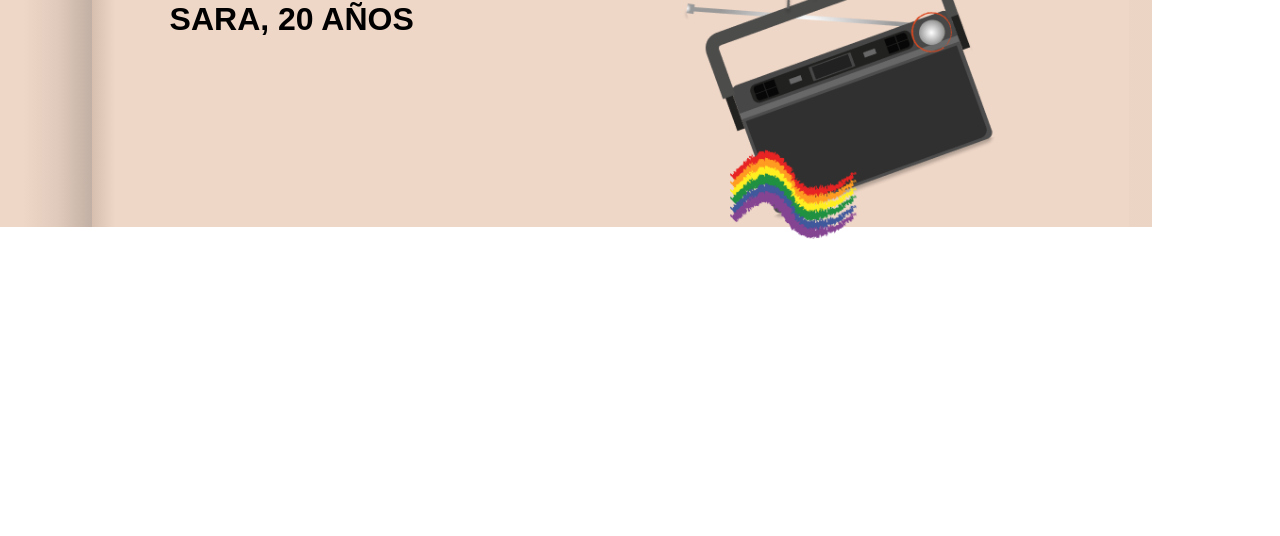
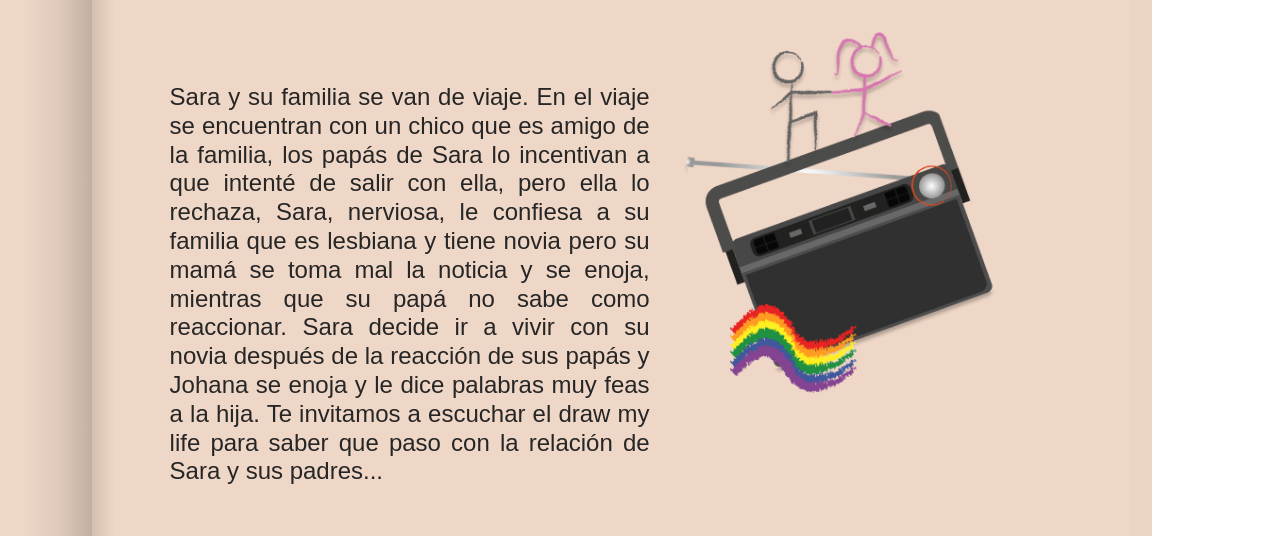
Before and after one commit to juaazn/iris, a Next.js app: page /historias/sara in a window 1280 px wide. Shown: the part 840-1376 px from the top of the page. Before the commit the page ends 1079 px from the top, so only its background shows below. Built offline with nearby package versions, Linux system fonts and the light colour scheme; a web font is replaced by a local one.

Commit message:
Insert iframe for draw my life

```diff
--- a/src/app/historias/sara/page.jsx
+++ b/src/app/historias/sara/page.jsx
@@ -1,12 +1,19 @@
 import LayoutContent from '@/components/LayoutContent'
 import CardInfoUser from '@/components/CardInfoUser'
 import Title from '@/components/Title'
+import VideoDraw from '@/components/VideoDraw'
 
 export default function Sara () {
   return (
     <LayoutContent imgBackground='flores-background-sara'>
       <Title seeText={false} title='SARA, 20 AÑOS' imgName='user-sara'/>
-      <CardInfoUser name='SARA, 20 AÑOS' butt={false} imgName='img-carta-sara'/>
+      <CardInfoUser
+      name='SARA, 20 AÑOS'
+      butt={false}
+      imgName='img-carta-sara'
+      texto='Sara y su familia se van de viaje. En el viaje se encuentran con un chico que es amigo de la familia, los papás de Sara lo incentivan a que intenté de salir con ella, pero ella lo rechaza, Sara, nerviosa,  le confiesa a su familia que es lesbiana y tiene novia pero su mamá se toma mal la noticia y se enoja, mientras que su papá no sabe como reaccionar. Sara decide ir a vivir con su novia después de la reacción de sus papás y Johana se enoja y le dice palabras muy feas a la hija. Te invitamos a escuchar el draw my life para saber que paso con la relación de Sara y sus padres...'/>
+      <VideoDraw
+      name='Sara'url urlIframe='https://video.eko.com/preview/Vo1O6x?url=%2F%2Fstage.eko.com%2Fprojects%2FMQXBNN%2Ffc42edc1-e227-11ed-8d04-f19f01e44f76%2Farchive%2Fpreview%2F1682303419519%2Fembed.html&APIVersion=4.0.0&autoplay=true'/>
     </LayoutContent>
   )
 }
```
